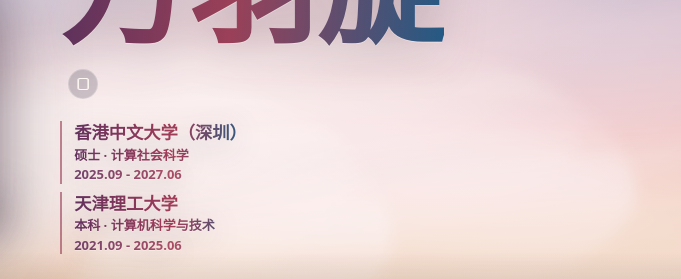
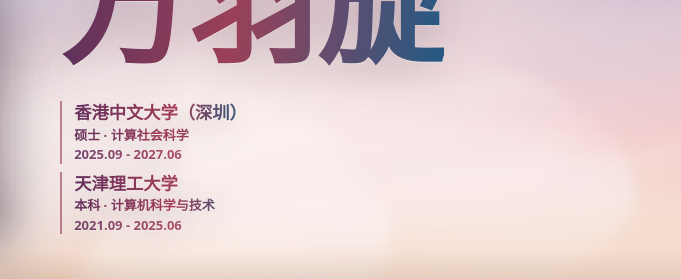
Before and after one commit to happyyyfox/wyx-portfolio, a plain HTML site: page index.html in a window 1280 px wide. Shown: the part 326-605 px from the top of the page, 599-1280 px from the left. Drawn offline with Linux system fonts and the light colour scheme; animation ran at ten frames a second.

Commit message:
删除了邮箱地址复制 button

```diff
--- a/index.html
+++ b/index.html
@@ -72,14 +72,6 @@
             <h1 data-lang="zh">万羽旋</h1>
             <h1 data-lang="en">Yuxuan Wan</h1>
             <div class="hero-contact" aria-label="Contact information">
-              <div class="copy-line">
-                <a href="mailto:w2232734190@163.com">
-                <span data-lang="en">Email: w2232734190@163.com</span>
-                </a>
-                <button class="copy-button" type="button" data-copy="w2232734190@163.com" aria-label="Copy email">
-                  <span class="copy-icon" aria-hidden="true"></span>
-                </button>
-              </div>
               <div class="hero-education">
                 <div class="education-line">
                   <strong data-lang="zh">香港中文大学（深圳）</strong>
```
